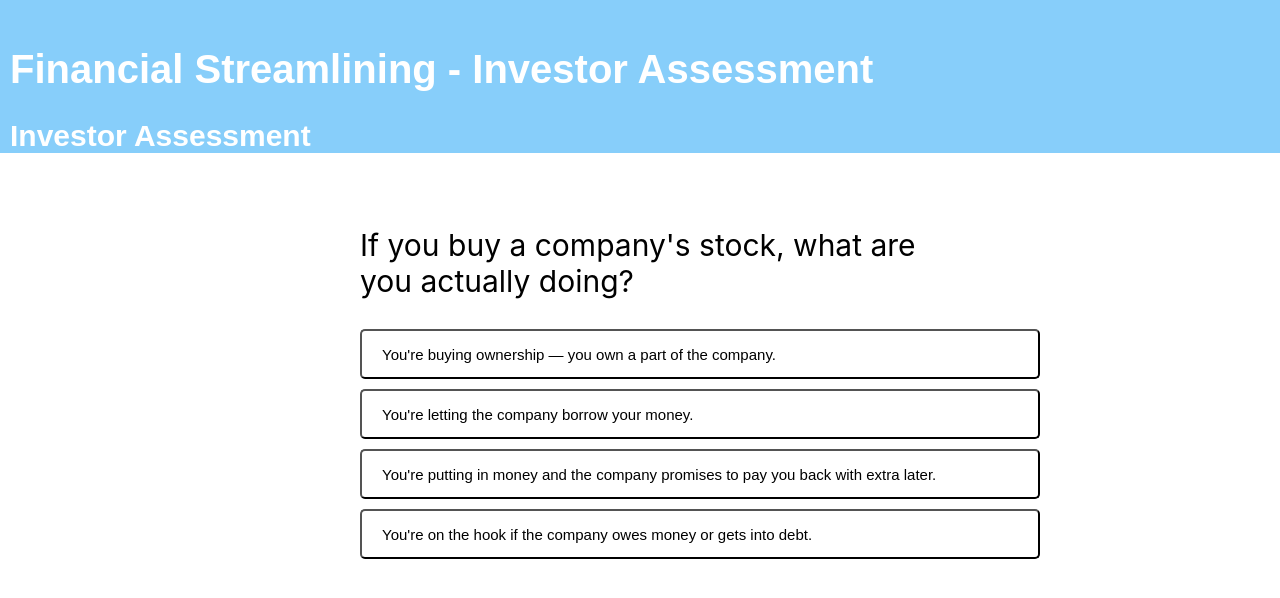
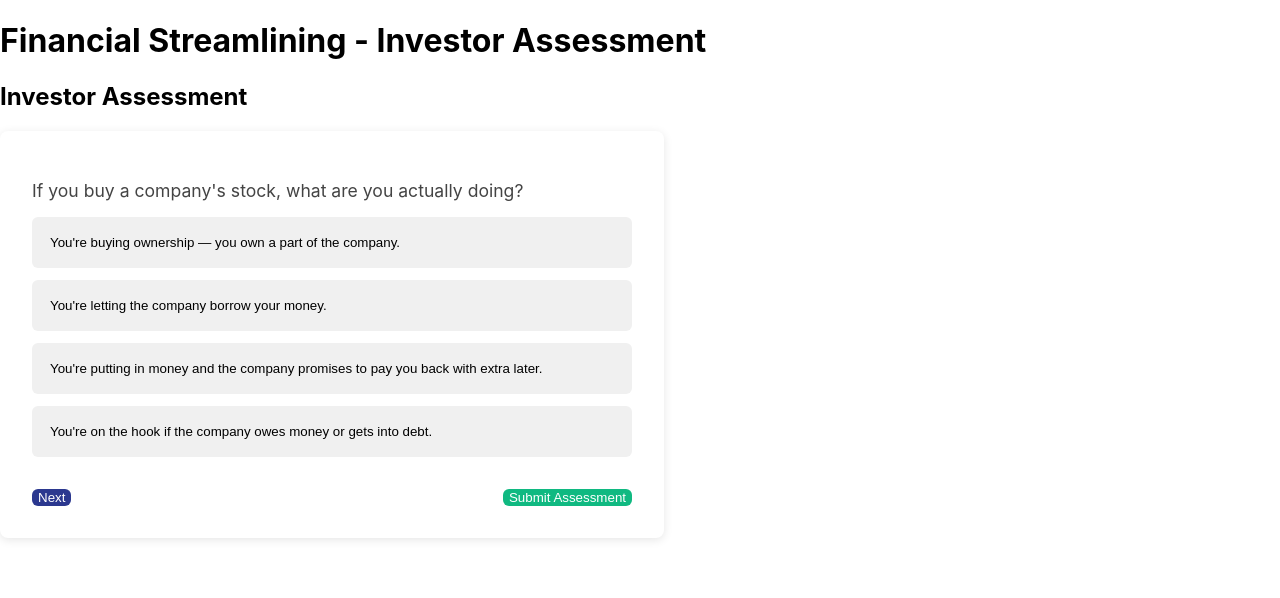
Before and after one commit to neh8/financialstreamlining, a React (Create React App) app in the folder financial-streamlining/frontend/: page / in a window 1280 px wide. Both pictures are taken after a click on the button "Begin Assesment". Shown: the top 598 px of the page. Built offline with nearby package versions, Linux system fonts and the light colour scheme.

Commit message:
Updated CSS and made minor changes to HTML structure to match OpenFinAl

```diff
--- a/financial-streamlining/frontend/src/App.css
+++ b/financial-streamlining/frontend/src/App.css
@@ -1,4 +1,4 @@
-.App {
+/*.App {
   text-align: center;
 }
 
@@ -106,10 +106,177 @@ header {
   margin-top: 0;
   border-top: 20px solid lightskyblue;
   padding-left: 10px;
+}*/
+
+:root {
+  --background-color: #FFFFFF;
+  --accent-color: #27A2CC;
+  --background-color-highlight-light: #F0F0F0;
+  --text-color-light: #FFFFFF;
+  --primary-color: #2B388F
 }
 
-html,
+body.dark-mode {
+  --background-color: #282828;
+  --acent-color: #4a5568;
+  --background-color-highlight-light: #202020;
+  --text-color-light: #555555;
+  --primary-color: #6674f1;
+  ;
+}
+
 body {
+  height: 100vh;
+  background-color: var(--background-color);
   margin: 0;
   padding: 0;
+  font-family: -apple-system, BlinkMacSystemFont, 'Segoe UI', 'Roboto', 'Oxygen',
+    'Ubuntu', 'Cantarell', 'Fira Sans', 'Droid Sans', 'Helvetica Neue',
+    sans-serif;
+  -webkit-font-smoothing: antialiased;
+  -moz-osx-font-smoothing: grayscale;
 }
+
+.survey-container {
+  background-color: var(--background-color);
+  border-radius: 8px;
+  padding: 2rem;
+  position: relative;
+  width: 90%;
+  max-width: 600px;
+  max-height: 90vh;
+  overflow-y: auto;
+  box-shadow: 0 2px 10px rgba(0, 0, 0, 0.1)
+}
+
+.disclaimer-content {
+  background-color: white;
+  padding: 24px;
+  border-radius: 6px;
+  box-shadow: 0 2px 4px rgba(0, 0, 0, 0.1)
+}
+
+.disclaimer-buttons {
+  display: flex;
+  gap: 12px;
+  justify-content: flex-start;
+}
+
+.agree-button {
+  background-color: var(--accent-color);
+  padding: 8px 16px;
+  border-radius: 4px;
+  border: none;
+  cursor: pointer;
+  font-weight: 500;
+  transition: background-color 0.2s;
+}
+
+.cancel-button {
+  background-color: #e5e7eb;
+  color: #374151;
+  padding: 8px 16px;
+  border-radius: 4px;
+  border: none;
+  cursor: pointer;
+  font-weight: 500;
+  transition: background-color 0.2s;
+}
+
+.agree-button:hover {
+  background-color: var(--accent-color);
+}
+
+.cancel-button:hover {
+  background-color: #d1d5db
+}
+
+.question-container {
+  margin-bottom: 2rem;
+}
+
+.question-text {
+  font-size: 1.1rem;
+  margin-bottom: 1rem;
+  color: #444;
+}
+
+.answer-options {
+  display: flex;
+  flex-direction: column;
+  gap: 0.75rem;
+}
+
+.option-button {
+  padding: 1rem;
+  text-align: left;
+  background-color: var(--background-color-highlight-light);
+  border: 2px solid transparent;
+  border-radius: 6px;
+  color: var(--text-color-dark);
+  cursor: pointer;
+  transition: all 0.2s ease;
+}
+
+.option-button:hover {
+  background-color: #e5e5e5;
+}
+
+.option-button.selected {
+  background-color: var(--primary-color);
+  color: var(--text-color-light);
+  border-color: #2563eb;
+}
+
+.navigation-container {
+  display: flex;
+  justify-content: space-between;
+  margin-top: 2rem;
+}
+
+.next-question-button,
+.submit-assessment {
+  padding: 0.75rem 1.5 rem;
+  border-radius: 6px;
+  cursor: pointer;
+  font-weight: 500;
+  transition: background-color 0.2 ease;
+}
+
+.next-question-button {
+  background-color: var(--primary-color);
+  color: var(--text-color-light);
+  border: none;
+}
+
+.next-question-button:disabled {
+  cursor: not-allowed;
+}
+
+.submit-assessment {
+  background-color: #10b981;
+  color: white;
+  border: none;
+}
+
+.submit-assessment:disabled {
+  background-color: #ccc;
+  cursor: not-allowed;
+}
+
+.result-container {
+  text-align: center;
+}
+
+.result-title {
+  font-size: 1.5rem;
+  font-weight: bold;
+  margin-bottom: 1rem;
+  color: #333;
+}
+
+.result-text {
+  font-size: 1.25rem;
+  margin-bottom: 2rem;
+  color: #444;
+}
--- a/financial-streamlining/frontend/src/App.js
+++ b/financial-streamlining/frontend/src/App.js
@@ -150,10 +150,10 @@ function App() {
     newAnswers[index] = choice.answerText;
     setAnswers(newAnswers);
     if (currentQuestion < questions.length - 1) {
-      document.getElementById("next-question-button").style.display = "block"
+      document.getElementsByClassName("next-question-button").style.display = "block"
     }
     else {
-      document.getElementById("submit-assesment").style.display = "block";
+      document.getElementsByClassName("submit-assesment").style.display = "block";
     }
   };
 
@@ -189,14 +189,6 @@ function App() {
       learningPath =
         "Analytics Track: portfolio optimization, valuation models, advanced risk management, options, active trader strategies.";
     }
-    /*const testytest = document.createElement('div')
-    testytest.id = "thisisatest"
-    testytest.innerHTML = `
-    <div className=results>
-      <p>Your score for this section is ${score}, your investor level is ${level}, and your recommended learning path is ${learningPath}</p>
-    </div>
-    `
-    document.body.appendChild(testytest)*/
     setStep("results")
     setResult({ "score": score, "level": level, "learningPath": learningPath });
   }
@@ -219,16 +211,25 @@ function App() {
         <h2>Investor Assessment</h2>
       </header>
 
-      <div>
+      <div className="survey-wrapper">
         {step === "begin" && (
-          <div className="container">
+          <div className="survey-container">
+            <div className="disclaimer-content">
               <h2>Welcome to the financial-knowledge assesment! Please click the button to begin.</h2>
-            <button id="start" onClick={() => setStep("assessment")}>Begin Assesment</button>
+              <div className="disclaimer-buttons">
+                <button
+                  className="agree-button"
+                  onClick={() => setStep("assessment")}>
+                  Begin Assesment
+                </button>
+              </div>
+            </div>
           </div>
         )}
 
         {step === "assessment" && (
-          <div className="container">
+          <div className="survey-container">
+            <div className="survey-content">
               <div className="question-container">
                 <p className="question-text">{questions[currentQuestion].questionText}</p>
                 <div className="answer-options">
@@ -236,16 +237,19 @@ function App() {
                     <button
                       key={opt.answerText}
                       onClick={() => handleAnswer(currentQuestion, opt)}
-                    className={`question-button ${answers[currentQuestion] === opt.answerText ? "selected" : ""}`}
+                      className={`option-button ${answers[currentQuestion] === opt.answerText ? "selected" : ""}`}
                       disabled={answers[currentQuestion] && answers[currentQuestion] !== opt.answerText}
                     >
                       {opt.answerText}
                     </button>
                   ))}
-                <button id="next-question-button" onClick={() => nextQuestion(currentQuestion)}>Next Question</button>
                 </div>
               </div>
-            <button id="submit-assesment" onClick={() => testScoreCalculation(answers)}>Submit Assessment</button>
+              <div className="navigation-container">
+                <button className="next-question-button" onClick={() => nextQuestion(currentQuestion)}>Next</button>
+                <button className="submit-assessment" onClick={() => testScoreCalculation(answers)}>Submit Assessment</button>
+              </div>
+            </div>
           </div>
         )
         }
@@ -253,11 +257,13 @@ function App() {
 
         {
           step === "results" && (
-            <div className="container">
-              <h2>Results</h2>
-              <p><strong>Score:</strong> {result?.score}</p>
-              <p><strong>Investor Type:</strong> {result?.level}</p>
-              <p><strong>Learning Path:</strong> {result?.learningPath}</p>
+            <div className="survey-container">
+              <div className="result-container">
+                <h2 className="result-tilte">Results</h2>
+                <p className="result-text">Score: {result?.score}</p>
+                <p className="result-text">Investor Type: {result?.level}</p>
+                <p className="result-text">Learning Path: {result?.learningPath}</p>
+              </div>
             </div>
           )
         }
```
Also changed, not shown: financial-streamlining/frontend/futuregoals.txt. Lines whose indentation alone changed are shown as unchanged.
